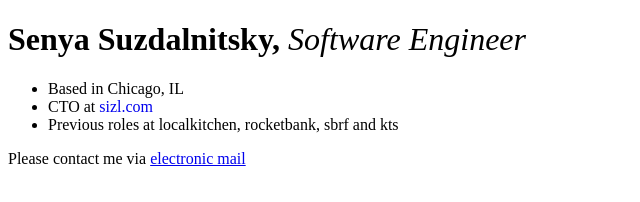
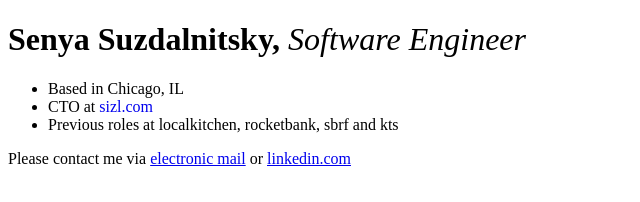
Before and after one commit to Suzdalnitsky/homepage, a plain HTML site: page index.html in a window 1280 px wide. Shown: the whole page, without its empty margins (0-640 px from the left). Drawn offline with Linux system fonts and the light colour scheme.

Commit message:
Add linkedin link

```diff
--- a/index.html
+++ b/index.html
@@ -20,7 +20,7 @@
     <li>Previous roles at localkitchen, rocketbank, sbrf and kts</li>
 </ul>
 <footer>
-    <p>Please contact me via <a href="mailto:hello@senya.dev">electronic mail</a></p>
+    <p>Please contact me via <a href="mailto:hello@senya.dev">electronic mail</a> or <a href="https://www.linkedin.com/in/suzdalnitsky/" target="_blank">linkedin.com</a></p>
 </footer>
 </body>
 </html>
```
